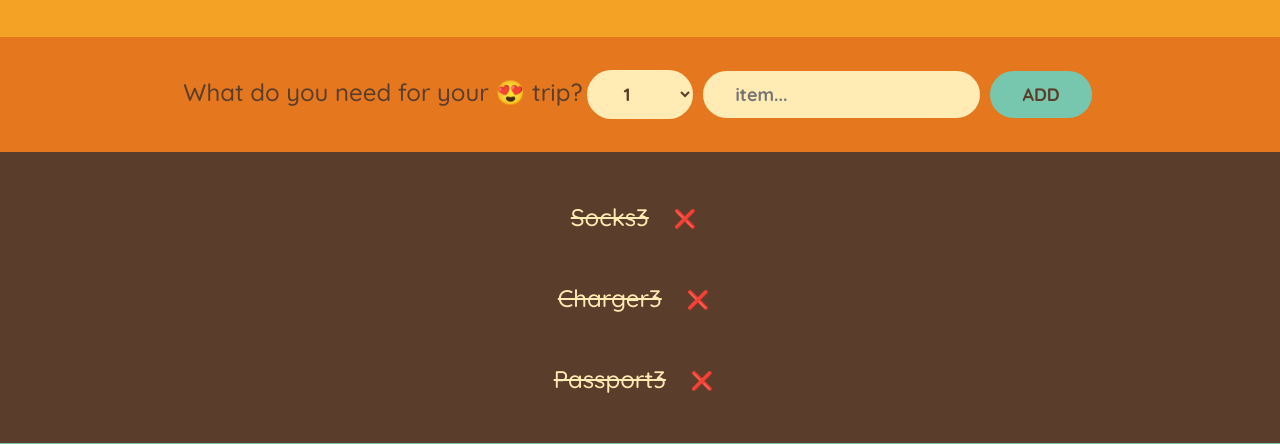
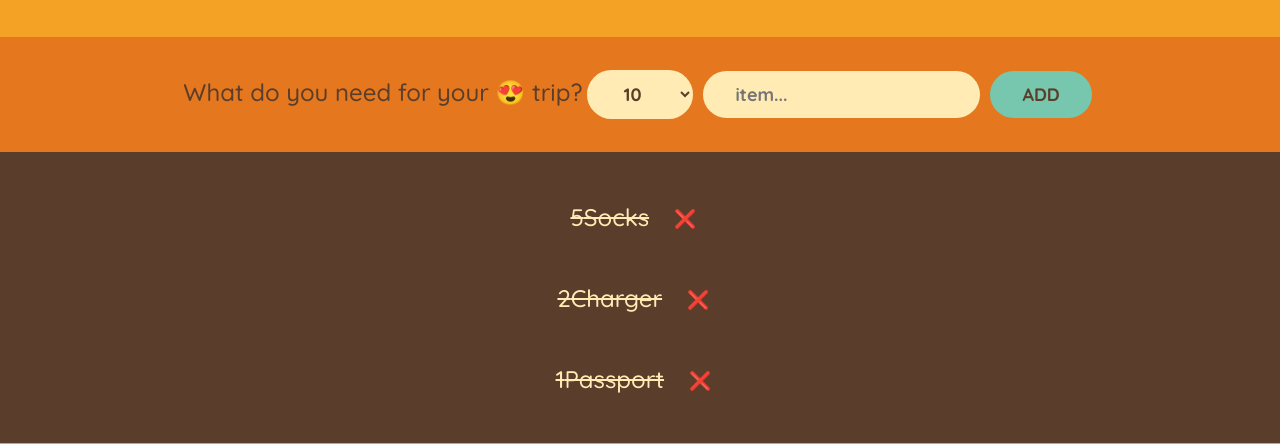
Before and after one commit to ernestkris6/travel-list, a React (Create React App) app: page / in a window 1280 px wide. Shown: the part 153-597 px from the top of the page. Built offline with nearby package versions, Linux system fonts and the light colour scheme.

Commit message:
changes to select option

```diff
--- a/src/App.js
+++ b/src/App.js
@@ -1,4 +1,4 @@
-import React from "react";
+import React, { useState } from "react";
 import './index.css';
 //Map
 //Filter
@@ -8,19 +8,19 @@ const initialItems = [
         "id" : 1,
         "description" : "Socks",
         "packed" : true,
-        "quantity" : 3
+        "quantity" : 5
     },
     {
         "id" : 2,
         "description" : "Charger",
         "packed" : true,
-        "quantity" : 3
+        "quantity" : 2
     },
     {
         "id" : 3,
         "description" : "Passport",
         "packed" : true,
-        "quantity" : 3
+        "quantity" : 1
 
     },
 ]
@@ -44,6 +44,10 @@ function Logo(){
     return <h1> 🏝 FAR AWAY 💼 </h1>
 }
 function Form(){
+    const [description, setDescription] = useState("");
+    const [quantity, setQuantity] = useState("10");
+
+
     function handleSubmit(e){
         e.preventDefault()
     }
@@ -52,12 +56,19 @@ function Form(){
 
             <form onSubmit={handleSubmit}>
             <span>What do you need for your 😍 trip?</span>
-                <select>
+                <select value={quantity} onChange={(e)=> setQuantity(Number(e.target.value))}>
                    {Array.from({length:20}, (_, i) => i + 1).map((num) =>
                     <option value={num} key={num}>{num}</option>
                 )}
                 </select>
-                <input type="text" placeholder="item..." />
+                <input
+                type="text"
+                placeholder="item..."
+                value={description}
+                onChange={(e)=>
+                setDescription(e.target.value)}
+
+                />
                 <button>ADD</button>
             </form>
         </div>
@@ -79,10 +90,10 @@ function Item({item}){
         <li>
             {item.packed ? (<span
             style={{textDecoration : "line-through"}}>
+                {item.quantity}
                 {item.description}
-                {item.quantity}
-                </span>) : null
-                }
+           </span>) : null
+            }
             <button>❌</button>
         </li>
     )
```
